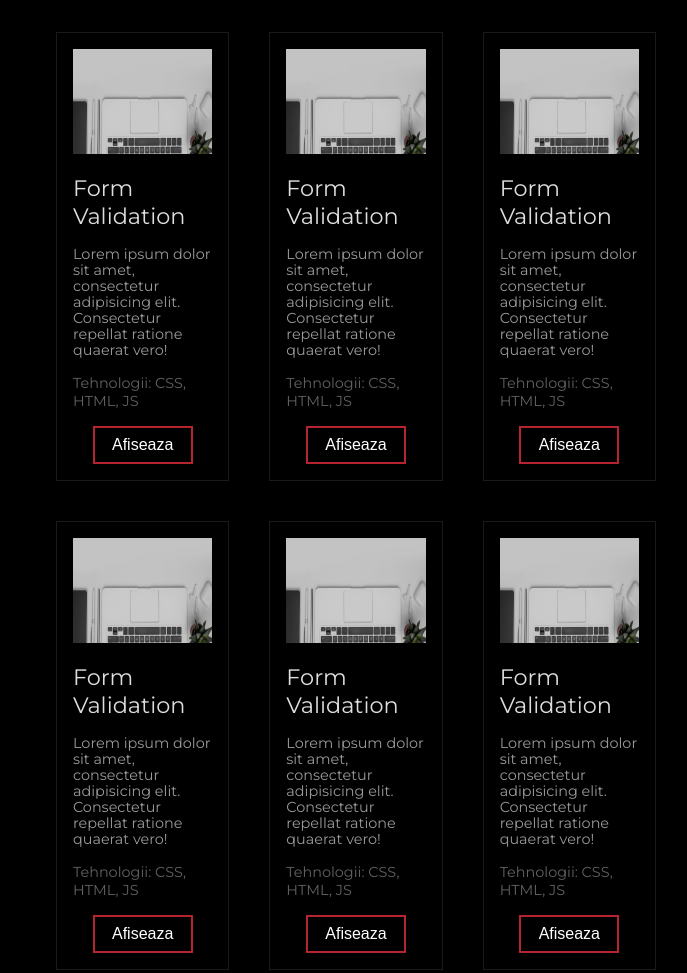
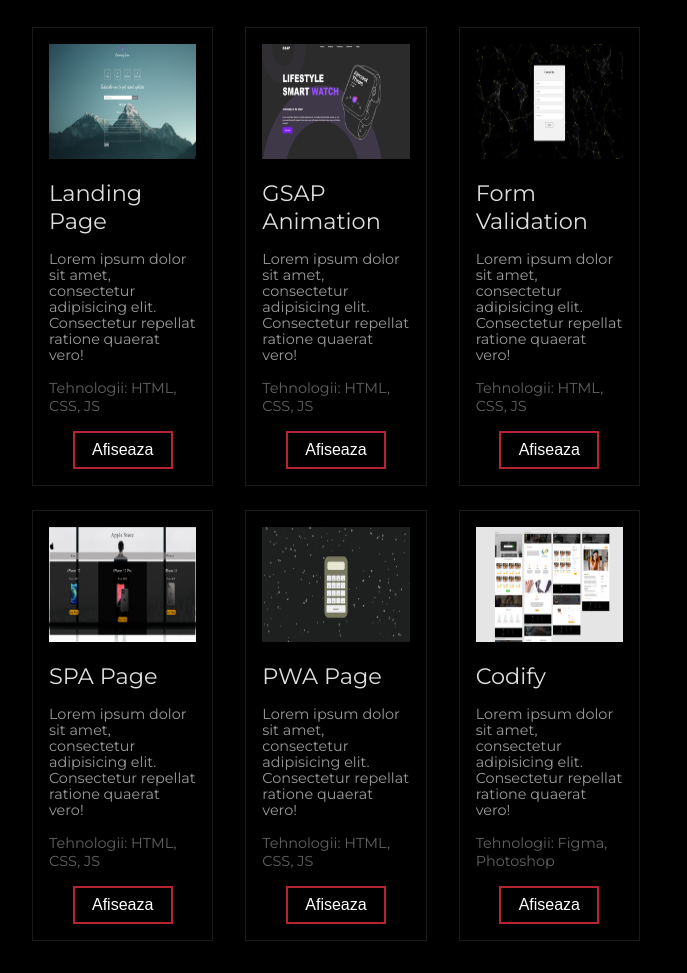
Before and after one commit to balintAlexandru/balintalexandru.github.io, a plain HTML site: page index.html in a window 1280 px wide. Shown: the part 1141-2114 px from the top of the page, without its empty margins (304-991 px from the left). Drawn offline with nearby package versions, Linux system fonts and the light colour scheme; a script that the page names is missing.

Commit message:
update.8

```diff
--- a/Assets/css/Project.css
+++ b/Assets/css/Project.css
@@ -81,30 +81,32 @@
     color: #ffffff;
     opacity: 38%;
 }
-
+button a {
+    color: white;
+}
 @media only screen and (min-width: 900px) {
     .section-project{
         height:auto;
     }
     .container-project h1 {
         font-size: 2.5rem;
-        margin-bottom: 0rem;
         margin-top: 7rem;
-        margin-bottom: 0.5rem;
+        margin-bottom: 1.2rem;
     }
     .col-project{
         width:50%;
-        margin-top: 1rem;
+        margin-top: 0rem;
         display:flex;
         justify-content: space-between;
         flex-direction: row;
     }
     .img-project{
         width: 100%;
-        height: 105px;
+        height: 115px;
      }
      .project{
-       margin-left: 2.5rem;
+       margin-left: 1rem;
+       margin-right: 1rem;
 
      }
      .project-btn button:hover{
--- a/index.html
+++ b/index.html
@@ -60,76 +60,76 @@
             <div class="col-project">
               <div class="project">
                 <div class="project-image">
-                  <img src="./Assets/image/project.png" class="img-project"
+                  <img src="./Assets/image/projects/Landing Page.png" class="img-project"
                         alt="Project">
                 </div>
-                <p class="project-title">Form Validation</p>
+                <p class="project-title">Landing Page</p>
                 <p class="project-about">Lorem ipsum dolor sit amet, consectetur adipisicing elit. Consectetur repellat ratione quaerat vero!</p>
-                <span>Tehnologii: CSS, HTML, JS</span>
+                <span>Tehnologii: HTML, CSS, JS</span>
                 <div class="project-btn">
-                  <button>Afiseaza</button>
+                  <button><a href="https://balintalexandru.github.io/Landing-Page/" target="_blank">Afiseaza</a></button>
                 </div>
                 </div>
+              <div class="project">
+                  <div class="project-image">
+                    <img src="./Assets/image/projects/GSAP Animation.png" class="img-project"
+                        alt="Project">
+                  </div>
+                  <p class="project-title">GSAP Animation</p>
+                  <p class="project-about">Lorem ipsum dolor sit amet, consectetur adipisicing elit. Consectetur repellat ratione quaerat vero!</p>
+                  <span>Tehnologii: HTML, CSS, JS</span>
+                  <div class="project-btn">
+                    <button><a href="https://balintalexandru.github.io/GSAP/" target="_blank">Afiseaza</a></button>
+                  </div>
+               </div>
                 <div class="project">
                   <div class="project-image">
-                    <img src="./Assets/image/project.png" class="img-project"
+                    <img src="./Assets/image/projects/Form-Validation.png" class="img-project"
                         alt="Project">
                   </div>
                   <p class="project-title">Form Validation</p>
                   <p class="project-about">Lorem ipsum dolor sit amet, consectetur adipisicing elit. Consectetur repellat ratione quaerat vero!</p>
-                  <span>Tehnologii: CSS, HTML, JS</span>
+                  <span>Tehnologii: HTML, CSS, JS</span>
                   <div class="project-btn">
-                    <button>Afiseaza</button>
-                  </div>
-                </div>
-                <div class="project">
-                  <div class="project-image">
-                    <img src="./Assets/image/project.png" class="img-project"
-                        alt="Project">
-                  </div>
-                  <p class="project-title">Form Validation</p>
-                  <p class="project-about">Lorem ipsum dolor sit amet, consectetur adipisicing elit. Consectetur repellat ratione quaerat vero!</p>
-                  <span>Tehnologii: CSS, HTML, JS</span>
-                  <div class="project-btn">
-                    <button>Afiseaza</button>
+                    <button><a href="https://balintalexandru.github.io/Form-Validation/" target="_blank">Afiseaza</a></button>
                   </div>
                 </div>
             </div>
             <div class="col-project">
               <div class="project">
                 <div class="project-image">
-                  <img src="./Assets/image/project.png" class="img-project"
+                  <img src="./Assets/image/projects/SPA.png" class="img-project"
                       alt="Project">
                 </div>
-                <p class="project-title">Form Validation</p>
+                <p class="project-title">SPA Page</p>
                 <p class="project-about">Lorem ipsum dolor sit amet, consectetur adipisicing elit. Consectetur repellat ratione quaerat vero!</p>
-                <span>Tehnologii: CSS, HTML, JS</span>
+                <span>Tehnologii: HTML, CSS, JS</span>
                 <div class="project-btn">
-                  <button>Afiseaza</button>
+                  <button><a href="https://balintalexandru.github.io/SPA/" target="_blank">Afiseaza</a></button>
                 </div>
               </div>
               <div class="project">
                 <div class="project-image">
-                  <img src="./Assets/image/project.png" class="img-project"
+                  <img src="./Assets/image/projects/PWA.png" class="img-project"
                         alt="Project">
                 </div>
-                <p class="project-title">Form Validation</p>
+                <p class="project-title">PWA Page</p>
                 <p class="project-about">Lorem ipsum dolor sit amet, consectetur adipisicing elit. Consectetur repellat ratione quaerat vero!</p>
-                <span>Tehnologii: CSS, HTML, JS</span>
+                <span>Tehnologii: HTML, CSS, JS</span>
                 <div class="project-btn">
-                  <button>Afiseaza</button>
+                  <button><a href="https://balintalexandru.github.io/PWA/" target="_blank">Afiseaza</a></button>
                 </div>
                 </div>
                 <div class="project">
                 <div class="project-image">
-                  <img src="./Assets/image/project.png" class="img-project"
+                  <img src="./Assets/image/projects/Figma.png" class="img-project"
                         alt="Project">
                 </div>
-                <p class="project-title">Form Validation</p>
+                <p class="project-title">Codify</p>
                 <p class="project-about">Lorem ipsum dolor sit amet, consectetur adipisicing elit. Consectetur repellat ratione quaerat vero!</p>
-                <span>Tehnologii: CSS, HTML, JS</span>
+                <span>Tehnologii: Figma, Photoshop</span>
                 <div class="project-btn">
-                  <button>Afiseaza</button>
+                  <button><a href="https://www.figma.com/file/MFCqCOWkVD73BKmOn3p2SZ/CODIFY?node-id=0%3A1" target="_blank">Afiseaza</a></button>
                 </div>
                 </div>
           </div>
@@ -157,7 +157,7 @@
                 <p>Instructor Front End Developer</p>
                 <p>Mentor</p>
                 <div class="cv-btn">
-                  <button>Descarca CV</button>
+                  <button><a href="./Assets/Balint Alexandru.pdf" target="_blank">Descarca CV</a></button>
                 </div>
               </div>
               <div class="about-tehnology">
```
Also changed, not shown: Assets/image/icons/Logo.png (deleted), Assets/image/projects/Figma.png (added), Assets/image/projects/Form-Validation.png (added), Assets/image/projects/GSAP Animation.png (added), Assets/image/projects/Landing Page.png (added), Assets/image/projects/PWA.png (added), Assets/image/projects/SPA.png (added), 1 other file.
